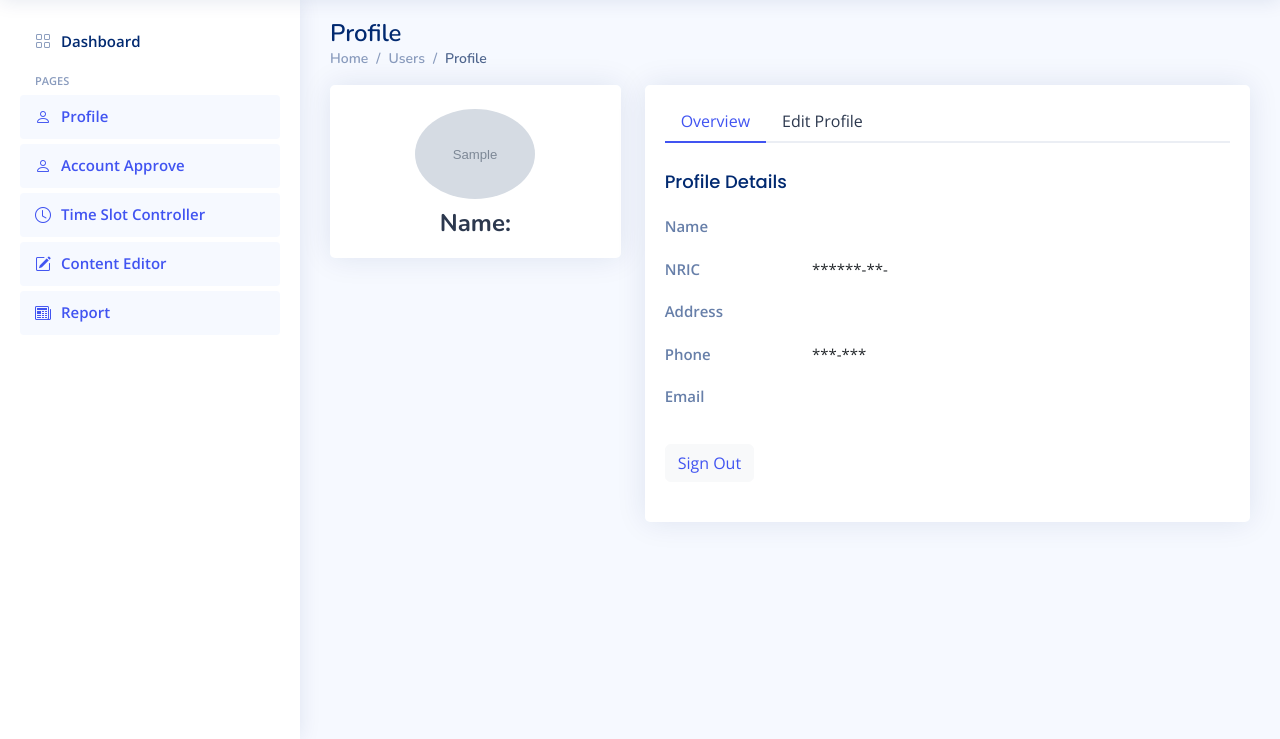
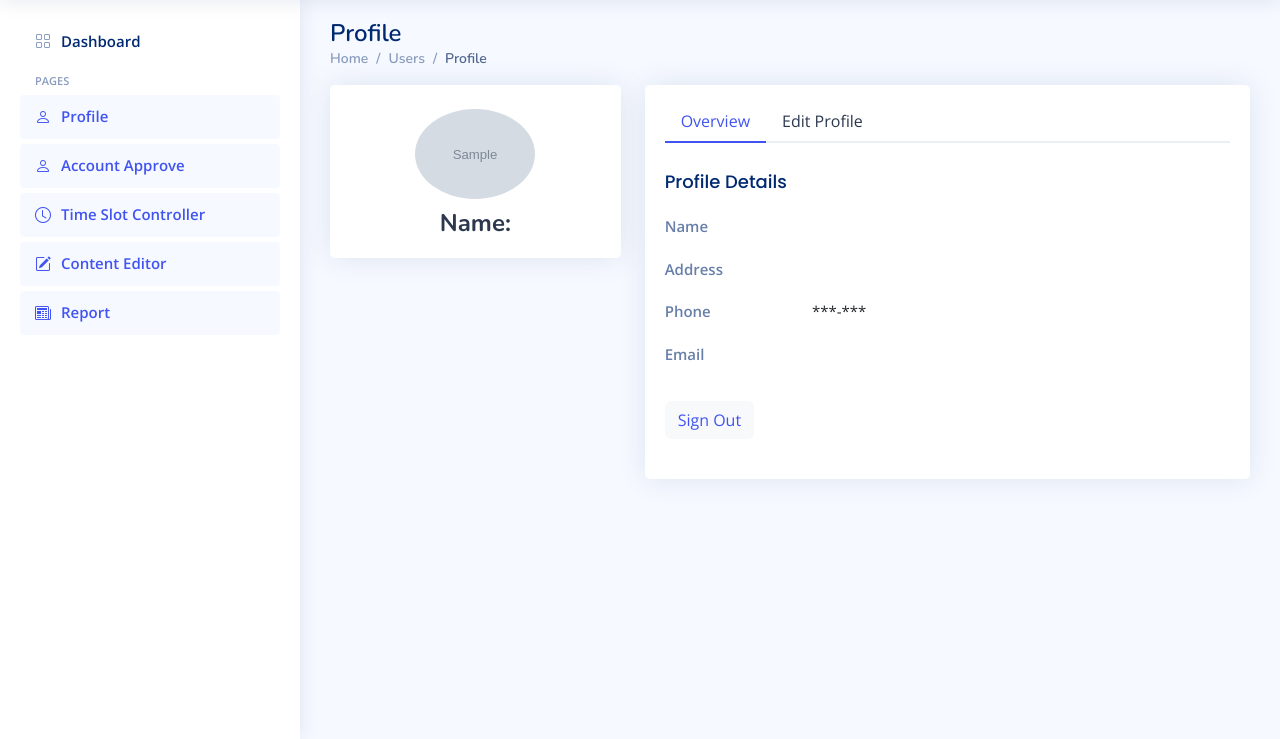
Before and after one commit to Lovesky1105/medical-management-system, a PHP site: page /users-profile.php in a window 1280 px wide. Shown: the part 61-800 px from the top of the page. Run offline with PHP 8.4, Linux system fonts and the light colour scheme; the visitor is signed in with stand-in values (Sample User, id 1); tables that the repository leaves empty or names only in its code hold one stand-in row (values such as "Sample post"); grey boxes marked "Sample" are stand-in pictures; data that the repository does not hold is empty; some libraries are stand-ins or nearby versions.

Commit message:
edit admin profile

```diff
--- a/admin/users-profile.php
+++ b/admin/users-profile.php
@@ -87,16 +87,6 @@
                   <div class="row">
                     <div class="col-lg-3 col-md-4 label ">Name</div>
                     <div class="col-lg-9 col-md-8"><?php print "{$row['adminName']}";?></div>
-                  </div>
-
-                  <div class="row">
-                    <div class="col-lg-3 col-md-4 label">NRIC</div>
-                    <div class="col-lg-9 col-md-8">
-                      <?php
-                       $nric = substr($row['adminNric'], 6);
-                      print "******-**-{$nric}";
-                      ?>
-                      </div>
                   </div>
 
                   <div class="row">
```
